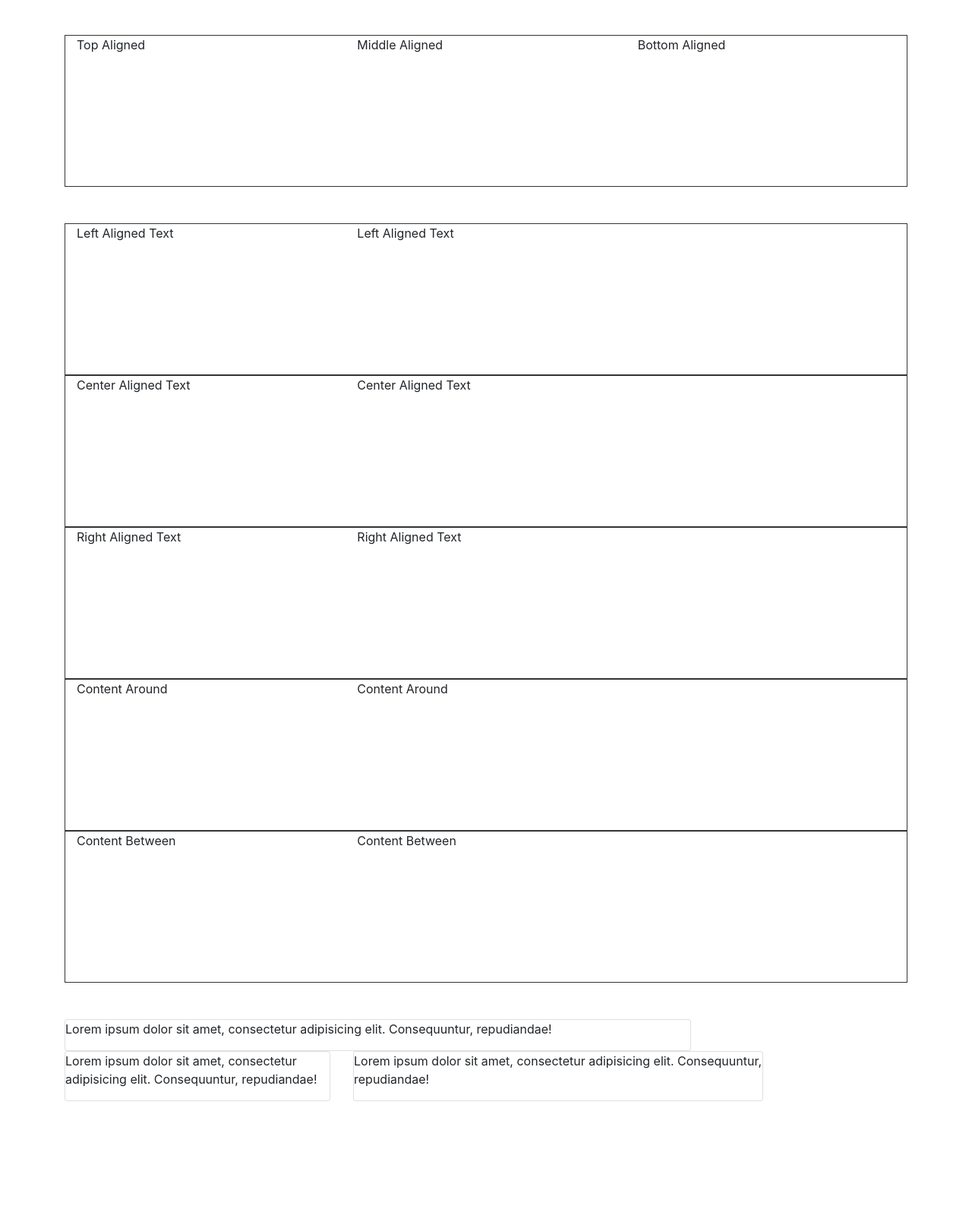
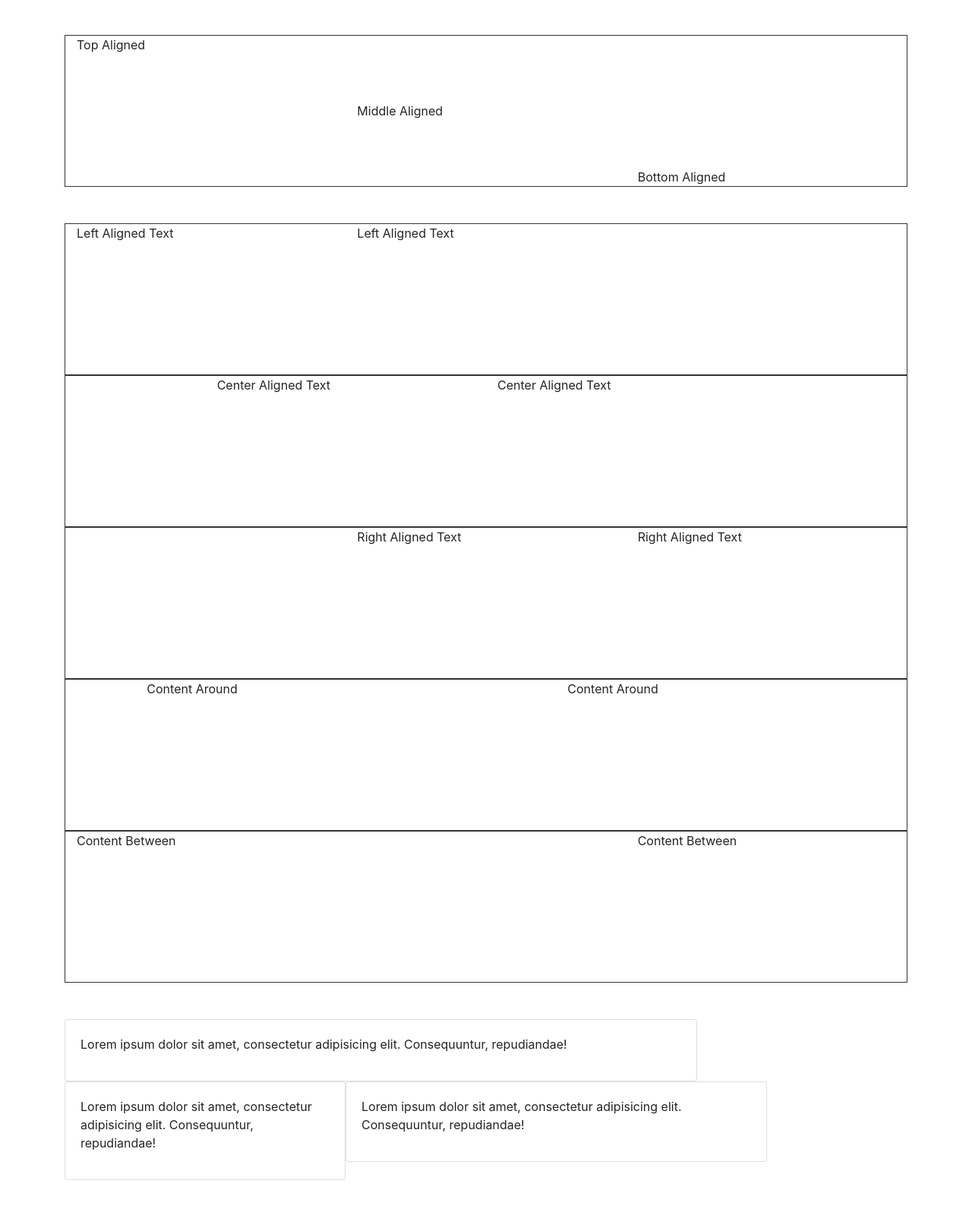
Before and after one commit to BrandonSmith8038/Udemy-BootStrap-4, a plain HTML site: page Bootstrap Sandbox/4_3_grid_alignment.html in a window 1280 px wide. Shown: the part 800-2392 px from the top of the page at 76% size. Drawn offline with nearby package versions, Linux system fonts and the light colour scheme.

Commit message:
Finished grid alignment

```diff
--- a/Bootstrap Sandbox/4_3_grid_alignment.html
+++ b/Bootstrap Sandbox/4_3_grid_alignment.html
@@ -83,7 +83,7 @@
 
     <!-- VERTICAL ALIGNMENT -->
     <div class="container">
-        <div class="row" style="height:200px;border:1px #333 solid">
+        <div class="row align-items-start" style="height:200px;border:1px #333 solid">
             <div class="col">
                 Top Aligned Text
             </div>
@@ -94,7 +94,7 @@
                 Top Aligned Text
             </div>
         </div>
-        <div class="row" style="height:200px;border:1px #333 solid">
+        <div class="row align-items-center" style="height:200px;border:1px #333 solid">
             <div class="col">
                 Middle Aligned Text
             </div>
@@ -105,7 +105,7 @@
                 Middle Aligned Text
             </div>
         </div>
-        <div class="row" style="height:200px;border:1px #333 solid">
+        <div class="row align-items-end" style="height:200px;border:1px #333 solid">
             <div class="col">
                 Bottom Aligned Text
             </div>
@@ -123,13 +123,13 @@
     <!-- VERTICAL ALIGN INDIVIDUAL COLS -->
     <div class="container">
         <div class="row" style="height:200px;border:1px #333 solid">
-            <div class="col">
+            <div class="col align-self-start">
                 Top Aligned
             </div>
-            <div class="col">
+            <div class="col align-self-center">
                 Middle Aligned
             </div>
-            <div class="col">
+            <div class="col align-self-end">
                 Bottom Aligned
             </div>
         </div>
@@ -139,7 +139,7 @@
 
     <!-- HORIZONTAL ALIGNED COLS -->
     <div class="container">
-        <div class="row" style="height:200px;border:1px #333 solid">
+        <div class="row justify-content-start" style="height:200px;border:1px #333 solid">
             <div class="col-4">
                 Left Aligned Text
             </div>
@@ -147,7 +147,7 @@
                 Left Aligned Text
             </div>
         </div>
-        <div class="row" style="height:200px;border:1px #333 solid">
+        <div class="row justify-content-center" style="height:200px;border:1px #333 solid">
             <div class="col-4">
                 Center Aligned Text
             </div>
@@ -155,7 +155,7 @@
                 Center Aligned Text
             </div>
         </div>
-        <div class="row" style="height:200px;border:1px #333 solid">
+        <div class="row justify-content-end" style="height:200px;border:1px #333 solid">
             <div class="col-4">
                 Right Aligned Text
             </div>
@@ -163,7 +163,7 @@
                 Right Aligned Text
             </div>
         </div>
-        <div class="row" style="height:200px;border:1px #333 solid">
+        <div class="row justify-content-around" style="height:200px;border:1px #333 solid">
             <div class="col-4">
                 Content Around
             </div>
@@ -171,7 +171,7 @@
                 Content Around
             </div>
         </div>
-        <div class="row" style="height:200px;border:1px #333 solid">
+        <div class="row justify-content-between" style="height:200px;border:1px #333 solid">
             <div class="col-4">
                 Content Between
             </div>
@@ -184,20 +184,20 @@
     <br><br>
 
     <!-- COLUMN WRAPPING & NO GUTTERS-->
-    <div class="row">
+    <div class="row no-gutters">
         <div class="col-9">
           <div class="card">
-            <div class="card-block"><p>Lorem ipsum dolor sit amet, consectetur adipisicing elit. Consequuntur, repudiandae!</p></div>
+            <div class="card-body"><p>Lorem ipsum dolor sit amet, consectetur adipisicing elit. Consequuntur, repudiandae!</p></div>
           </div>
         </div>
         <div class="col-4">
           <div class="card">
-            <div class="card-block"><p>Lorem ipsum dolor sit amet, consectetur adipisicing elit. Consequuntur, repudiandae!</p></div>
+            <div class="card-body"><p>Lorem ipsum dolor sit amet, consectetur adipisicing elit. Consequuntur, repudiandae!</p></div>
           </div>
         </div>
         <div class="col-6">
           <div class="card">
-            <div class="card-block"><p>Lorem ipsum dolor sit amet, consectetur adipisicing elit. Consequuntur, repudiandae!</p></div>
+            <div class="card-body"><p>Lorem ipsum dolor sit amet, consectetur adipisicing elit. Consequuntur, repudiandae!</p></div>
           </div>
         </div>
     </div>
```
